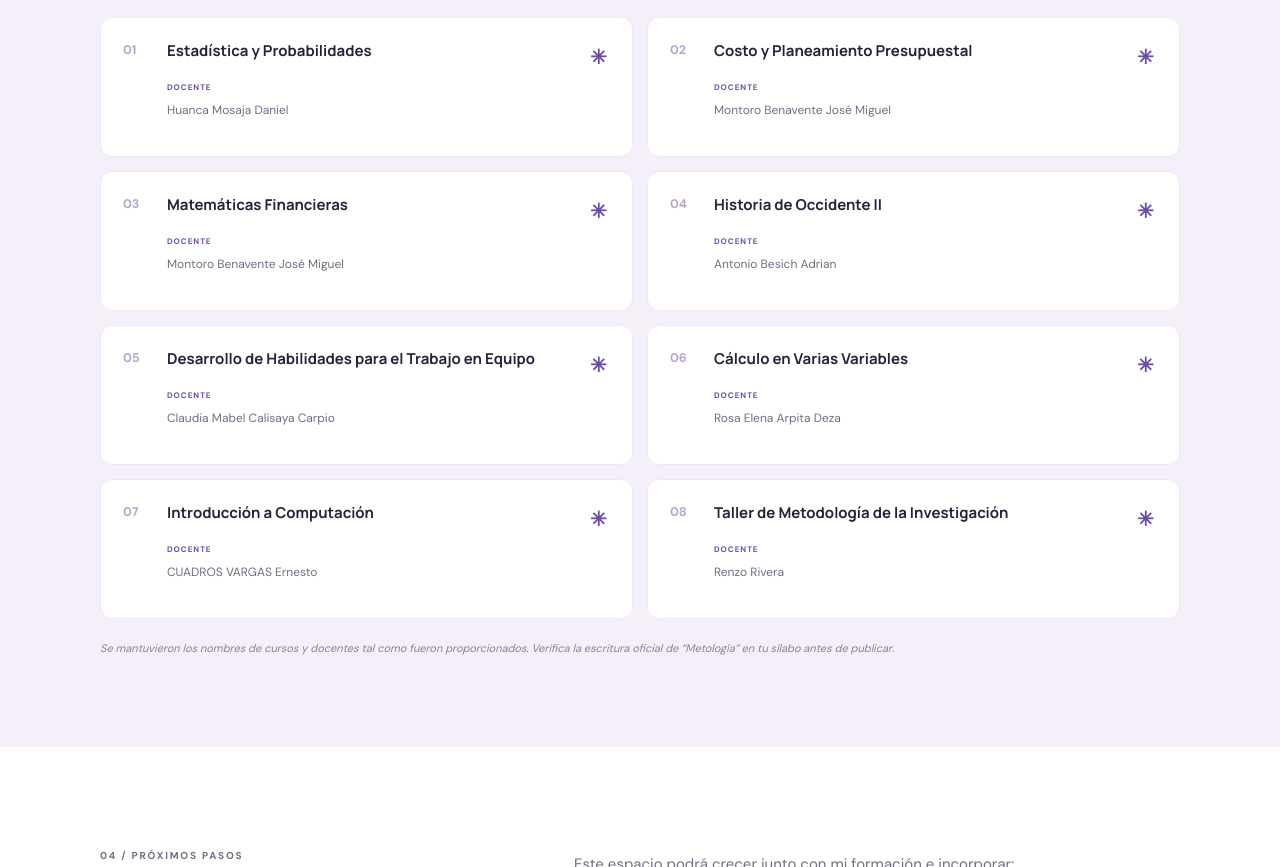
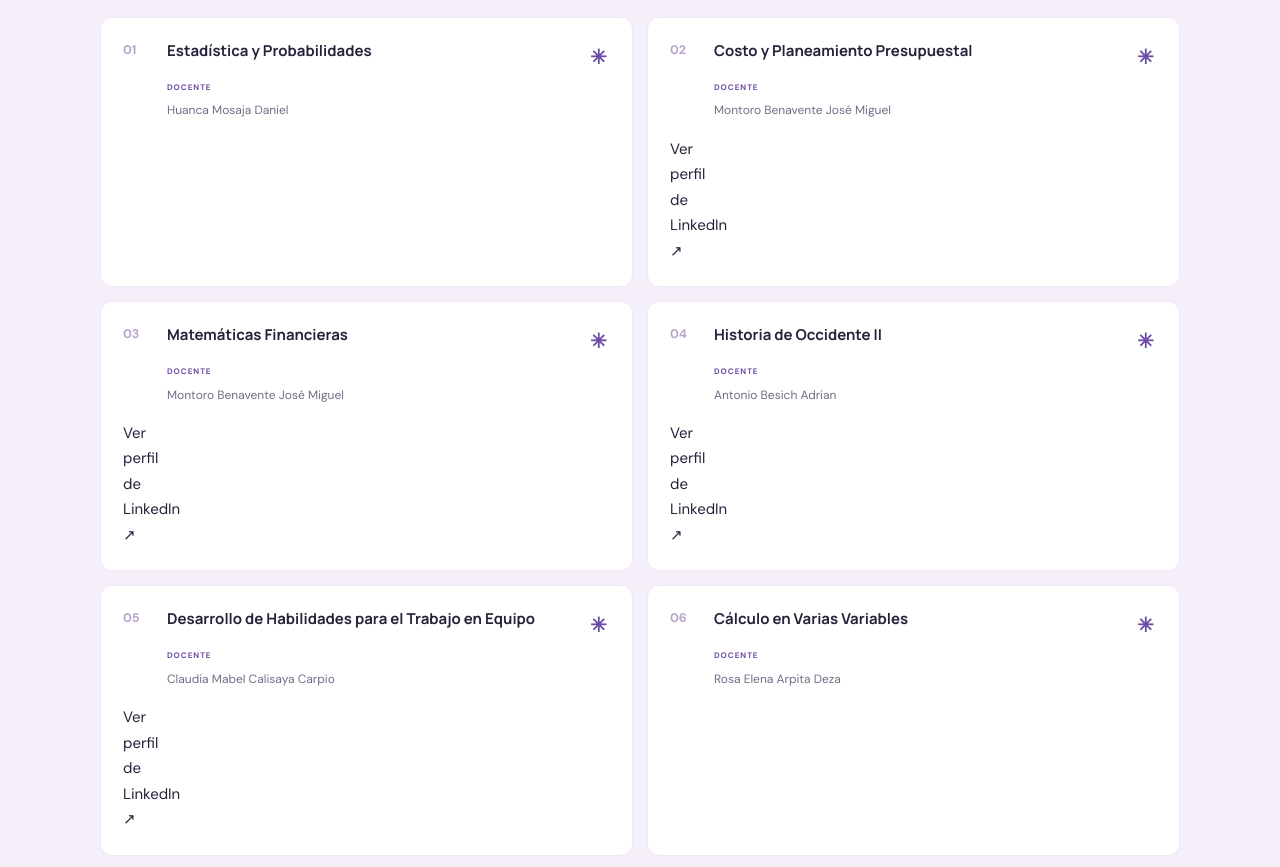
Before and after one commit to genesismollocondo-source/genesismollocondo-source.github.io, a plain HTML site: page index.html in a window 1280 px wide. Shown: the part 1780-2647 px from the top of the page. Drawn offline with Linux system fonts and the light colour scheme.

Commit message:
Agregar Linkedin de docentes

```diff
--- a/index.html
+++ b/index.html
@@ -22,12 +22,22 @@
 <section class="wrap education" id="formacion"><p class="eyebrow">02 / FORMACIÓN</p><h2>Mi formación académica</h2><article class="edu"><div class="symbol">✳</div><div><small>FORMACIÓN UNIVERSITARIA</small><h3>Administración de Negocios</h3><p>Universidad Católica San Pablo</p></div><b>Cuarto ciclo<br>Arequipa, Perú</b></article></section>
 <section class="courses" id="cursos"><div class="wrap"><p class="eyebrow">03 / APRENDIZAJE</p><h2>Cursos y docentes</h2><p class="muted">Asignaturas que forman parte de mi trayectoria académica actual.</p><div class="grid">
 <article class="card"><small>01</small><div><h3>Estadística y Probabilidades</h3><label>DOCENTE</label><p>Huanca Mosaja Daniel</p></div><b>✳</b></article>
-<article class="card"><small>02</small><div><h3>Costo y Planeamiento Presupuestal</h3><label>DOCENTE</label><p>Montoro Benavente José Miguel</p></div><b>✳</b></article>
-<article class="card"><small>03</small><div><h3>Matemáticas Financieras</h3><label>DOCENTE</label><p>Montoro Benavente José Miguel</p></div><b>✳</b></article>
-<article class="card"><small>04</small><div><h3>Historia de Occidente II</h3><label>DOCENTE</label><p>Antonio Besich Adrian</p></div><b>✳</b></article>
-<article class="card"><small>05</small><div><h3>Desarrollo de Habilidades para el Trabajo en Equipo</h3><label>DOCENTE</label><p>Claudia Mabel Calisaya Carpio</p></div><b>✳</b></article>
+<article class="card"><small>02</small><div><h3>Costo y Planeamiento Presupuestal</h3><label>DOCENTE</label><p>Montoro Benavente José Miguel</p></div><b>✳</b>
+<a href="https://www.linkedin.com/in/jose-montoro-benavente-96b73023/" target="_blank" rel="noopener noreferrer">Ver perfil de LinkedIn ↗</a>
+</article>
+<article class="card"><small>03</small><div><h3>Matemáticas Financieras</h3><label>DOCENTE</label><p>Montoro Benavente José Miguel</p></div><b>✳</b>
+<a href="https://www.linkedin.com/in/jose-montoro-benavente-96b73023/" target="_blank" rel="noopener noreferrer">Ver perfil de LinkedIn ↗</a>
+</article>
+<article class="card"><small>04</small><div><h3>Historia de Occidente II</h3><label>DOCENTE</label><p>Antonio Besich Adrian</p></div><b>✳</b>
+<a href="https://www.linkedin.com/in/antonio-besich-adrian-9827aa376/" target="_blank" rel="noopener noreferrer">Ver perfil de LinkedIn ↗</a>
+  </article>
+<article class="card"><small>05</small><div><h3>Desarrollo de Habilidades para el Trabajo en Equipo</h3><label>DOCENTE</label><p>Claudia Mabel Calisaya Carpio</p></div><b>✳</b>
+<a href="https://www.linkedin.com/in/claudia-calisaya-carpio-5827aa376/" target="_blank" rel="noopener noreferrer">Ver perfil de LinkedIn ↗</a>
+  </article>
 <article class="card"><small>06</small><div><h3>Cálculo en Varias Variables</h3><label>DOCENTE</label><p>Rosa Elena Arpita Deza</p></div><b>✳</b></article>
-<article class="card"><small>07</small><div><h3>Introducción a Computación</h3><label>DOCENTE</label><p>CUADROS VARGAS Ernesto</p></div><b>✳</b></article>
+<article class="card"><small>07</small><div><h3>Introducción a Computación</h3><label>DOCENTE</label><p>Cuadros Vargas Ernesto</p></div><b>✳</b>
+<a href="https://www.linkedin.com/in/ecuadrosv/" target="_blank" rel="noopener noreferrer">Ver perfil de LinkedIn ↗</a>
+  </article>
 <article class="card"><small>08</small><div><h3>Taller de Metodología de la Investigación</h3><label>DOCENTE</label><p>Renzo Rivera</p></div><b>✳</b></article>
 </div><small class="note">Se mantuvieron los nombres de cursos y docentes tal como fueron proporcionados. Verifica la escritura oficial de “Metología” en tu sílabo antes de publicar.</small></div></section>
 <section class="future"><div class="wrap two"><div><p class="eyebrow">04 / PRÓXIMOS PASOS</p><h2>Un portafolio<br>en construcción.</h2></div><div><p>Este espacio podrá crecer junto con mi formación e incorporar:</p><ul><li>Proyectos y trabajos universitarios.</li><li>Certificaciones y cursos complementarios.</li><li>Experiencias y logros académicos.</li><li>Habilidades y herramientas que vaya desarrollando.</li></ul><small>Añade únicamente experiencias y competencias que puedas respaldar.</small></div></div></section>
```
